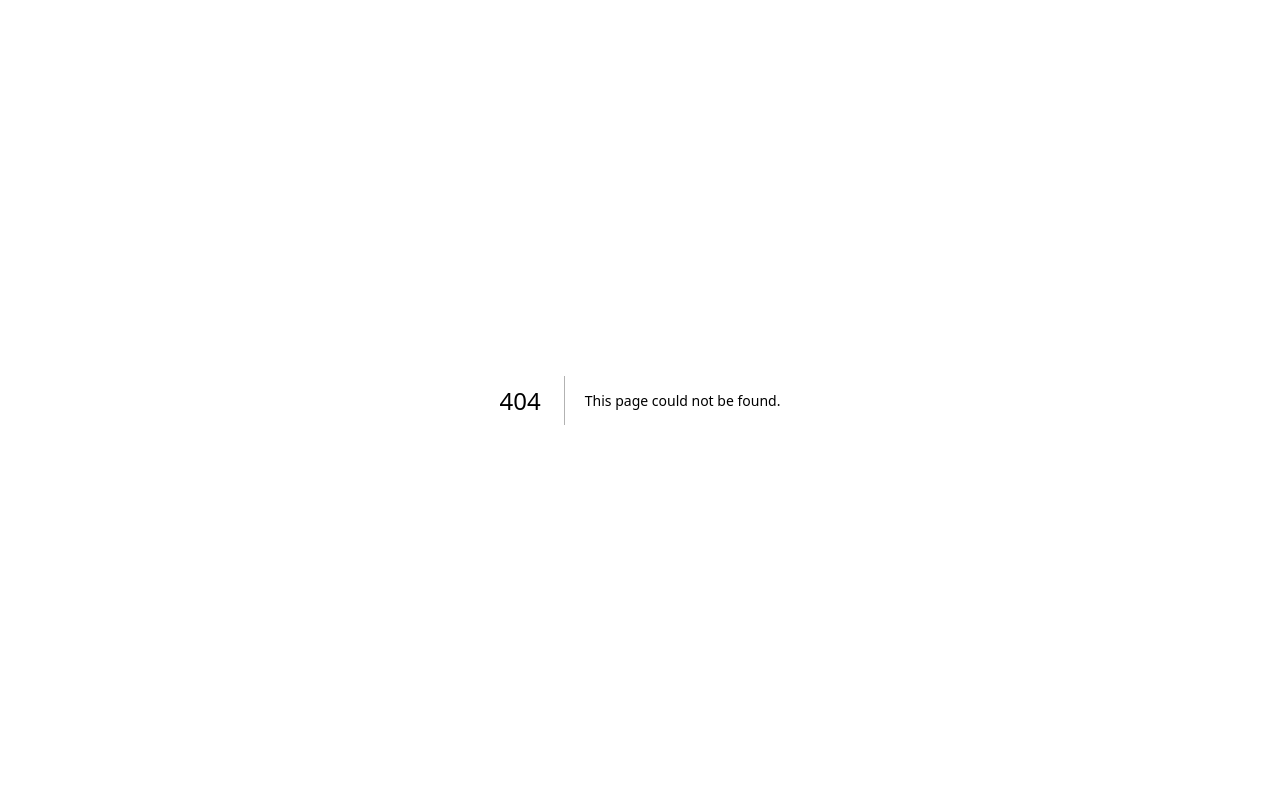
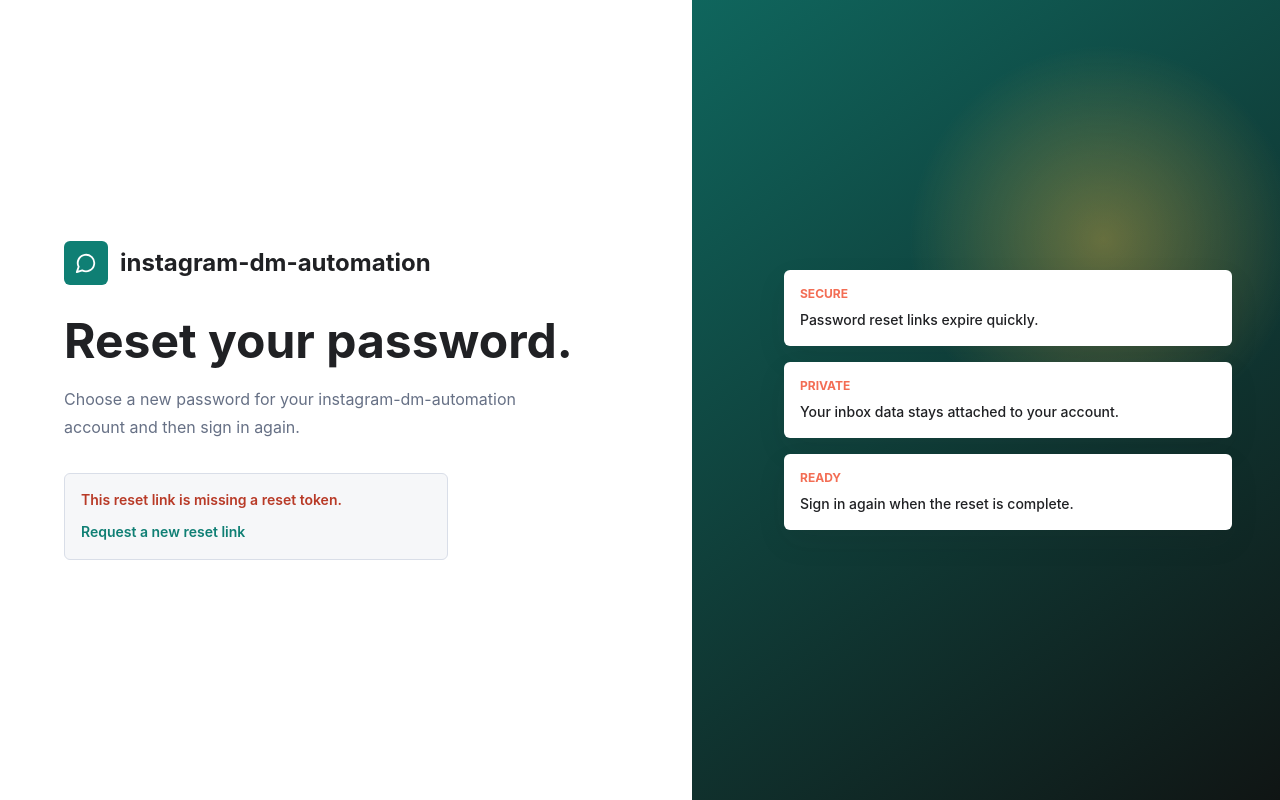
Before and after one commit to Vaibhavdixit1/instagram-dm-automation, a Next.js app: page /reset-password in a window 1280 px wide. Before the commit this address had no page. Built offline with nearby package versions, Linux system fonts and the light colour scheme.

Commit message:
some changes

```diff
--- /dev/null
+++ b/src/app/logs/page.tsx
@@ -0,0 +1,80 @@
+"use client";
+
+import { useEffect, useState } from "react";
+import { AppShell } from "@/components/AppShell";
+import { EmptyState } from "@/components/EmptyState";
+import { PageHeader } from "@/components/PageHeader";
+import { formatDate } from "@/lib/format";
+import { useInboxStore } from "@/lib/store";
+import type { DmLog } from "@/lib/types";
+
+export default function LogsPage() {
+  const { accounts, rules, logs } = useInboxStore();
+  const [serverLogs, setServerLogs] = useState<DmLog[]>([]);
+  const visibleLogs = serverLogs.length ? serverLogs : logs;
+  const accountNames = new Map(accounts.map((account) => [account.id, `@${account.instagramUsername}`]));
+  const ruleNames = new Map(rules.map((rule) => [rule.id, rule.name]));
+
+  useEffect(() => {
+    async function loadLogs() {
+      const response = await fetch("/api/logs").catch(() => null);
+      const payload = (await response?.json().catch(() => null)) as { logs?: DmLog[] } | null;
+      if (payload?.logs) {
+        setServerLogs(payload.logs);
+      }
+    }
+
+    loadLogs();
+  }, []);
+
+  return (
+    <AppShell>
+      <PageHeader title="Delivery logs" eyebrow="Logs" />
+      {visibleLogs.length === 0 ? (
+        <EmptyState title="No delivery logs" />
+      ) : (
+        <div className="table-shell overflow-x-auto">
+          <table className="w-full min-w-[1080px] border-collapse text-left text-sm">
+            <thead className="bg-panel text-xs uppercase text-muted">
+              <tr>
+                <th className="px-4 py-3">Created time</th>
+                <th className="px-4 py-3">Account</th>
+                <th className="px-4 py-3">Rule</th>
+                <th className="px-4 py-3">Source</th>
+                <th className="px-4 py-3">Trigger text</th>
+                <th className="px-4 py-3">Message</th>
+                <th className="px-4 py-3">Recipient ID</th>
+                <th className="px-4 py-3">Status</th>
+                <th className="px-4 py-3">Error</th>
+              </tr>
+            </thead>
+            <tbody>
+              {visibleLogs.map((log) => (
+                <tr key={log.id} className="border-t border-line">
+                  <td className="px-4 py-3 text-muted">{formatDate(log.createdAt)}</td>
+                  <td className="px-4 py-3 font-semibold text-ink">{accountNames.get(log.accountId) ?? "Deleted account"}</td>
+                  <td className="px-4 py-3 text-muted">{log.ruleId ? ruleNames.get(log.ruleId) ?? "Deleted rule" : "No match"}</td>
+                  <td className="px-4 py-3 text-muted">{log.triggerSource}</td>
+                  <td className="max-w-xs px-4 py-3 text-muted">{log.triggerText}</td>
+                  <td className="max-w-xs px-4 py-3 text-muted">
+                    <div className="line-clamp-2">{log.messageText}</div>
+                    {log.linkUrl ? (
+                      <div className="mt-1 text-xs font-semibold text-ink">{log.linkButtonText ?? "Open link"}</div>
+                    ) : null}
+                  </td>
+                  <td className="px-4 py-3 text-muted">{log.recipientId}</td>
+                  <td className="px-4 py-3">
+                    <span className={`status-pill ${log.status === "sent" ? "bg-[#e8f4f2] text-brand" : log.status === "failed" ? "bg-[#feece8] text-[#b83a27]" : "bg-[#fff5db] text-[#996b00]"}`}>
+                      {log.status}
+                    </span>
+                  </td>
+                  <td className="px-4 py-3 text-muted">{log.errorMessage ?? ""}</td>
+                </tr>
+              ))}
+            </tbody>
+          </table>
+        </div>
+      )}
+    </AppShell>
+  );
+}
--- /dev/null
+++ b/src/app/reset-password/page.tsx
@@ -0,0 +1,150 @@
+"use client";
+
+import { KeyRound, MessageCircle } from "lucide-react";
+import Link from "next/link";
+import { useSearchParams } from "next/navigation";
+import { FormEvent, Suspense, useMemo, useState } from "react";
+import { toast } from "react-toastify";
+import { Button } from "@/components/Button";
+import { resetPasswordWithToken } from "@/lib/insforge-client";
+
+function ResetPasswordContent() {
+  const searchParams = useSearchParams();
+  const token = searchParams.get("token") ?? searchParams.get("otp");
+  const status = searchParams.get("insforge_status");
+  const type = searchParams.get("insforge_type");
+  const providerError = searchParams.get("insforge_error");
+  const [password, setPassword] = useState("");
+  const [confirmPassword, setConfirmPassword] = useState("");
+  const [complete, setComplete] = useState(false);
+  const [busy, setBusy] = useState(false);
+
+  const linkError = useMemo(() => {
+    if (providerError) {
+      return providerError;
+    }
+
+    if (status === "error") {
+      return "This reset link could not be used. Request a new password reset email.";
+    }
+
+    if (type && type !== "reset_password") {
+      return "This link is not a password reset link.";
+    }
+
+    if (!token) {
+      return "This reset link is missing a reset token.";
+    }
+
+    return null;
+  }, [providerError, status, token, type]);
+
+  const submitReset = async (event: FormEvent<HTMLFormElement>) => {
+    event.preventDefault();
+    if (!token) {
+      return;
+    }
+
+    if (password !== confirmPassword) {
+      toast.error("Passwords do not match.");
+      return;
+    }
+
+    setBusy(true);
+    try {
+      await resetPasswordWithToken(password, token);
+      setComplete(true);
+    } catch (error) {
+      toast.error(error instanceof Error ? error.message : "Could not reset password.");
+    } finally {
+      setBusy(false);
+    }
+  };
+
+  return (
+    <main className="grid min-h-screen grid-cols-1 bg-white lg:grid-cols-[1fr_0.85fr]">
+      <section className="flex min-h-[55vh] items-center px-6 py-12 sm:px-10 lg:min-h-screen lg:px-16">
+        <div className="w-full max-w-xl">
+          <Link className="mb-8 inline-flex items-center gap-3 text-ink" href="/login">
+            <span className="grid size-11 place-items-center rounded-md bg-brand text-white">
+              <MessageCircle size={22} />
+            </span>
+            <span className="text-2xl font-bold">instagram-dm-automation</span>
+          </Link>
+
+          <h1 className="text-4xl font-bold leading-tight text-ink sm:text-5xl">
+            Reset your password.
+          </h1>
+          <p className="mt-5 max-w-lg text-base leading-7 text-muted">
+            Choose a new password for your instagram-dm-automation account and then sign in again.
+          </p>
+
+          {complete ? (
+            <div className="mt-8 max-w-sm rounded-md border border-line bg-panel p-4">
+              <p className="text-sm font-semibold text-ink">Your password has been reset.</p>
+              <Button className="mt-3 h-10" onClick={() => window.location.assign("/login")}>
+                Back to sign in
+              </Button>
+            </div>
+          ) : linkError ? (
+            <div className="mt-8 max-w-sm rounded-md border border-line bg-panel p-4">
+              <p className="text-sm font-semibold text-[#b83a27]">{linkError}</p>
+              <Link className="mt-3 inline-flex text-sm font-semibold text-brand" href="/login">
+                Request a new reset link
+              </Link>
+            </div>
+          ) : (
+            <form className="mt-8 max-w-sm space-y-3" onSubmit={submitReset}>
+              <input
+                className="h-11 w-full rounded-md border border-line px-3 text-sm font-medium outline-none focus:border-brand"
+                placeholder="New password"
+                type="password"
+                value={password}
+                onChange={(event) => setPassword(event.target.value)}
+              />
+              <input
+                className="h-11 w-full rounded-md border border-line px-3 text-sm font-medium outline-none focus:border-brand"
+                placeholder="Confirm new password"
+                type="password"
+                value={confirmPassword}
+                onChange={(event) => setConfirmPassword(event.target.value)}
+              />
+              <Button
+                className="h-11 w-full"
+                disabled={busy || !password || !confirmPassword}
+              >
+                <KeyRound size={18} />
+                Reset password
+              </Button>
+            </form>
+          )}
+        </div>
+      </section>
+      <section className="relative hidden overflow-hidden bg-[#101514] lg:block">
+        <div className="absolute inset-0 bg-[radial-gradient(circle_at_70%_30%,rgba(244,183,64,0.38),transparent_28%),linear-gradient(145deg,rgba(15,127,116,0.76),rgba(16,21,20,0.95))]" />
+        <div className="relative flex h-full items-center px-12">
+          <div className="w-full space-y-4">
+            {[
+              ["secure", "Password reset links expire quickly."],
+              ["private", "Your inbox data stays attached to your account."],
+              ["ready", "Sign in again when the reset is complete."],
+            ].map(([keyword, reply]) => (
+              <div key={keyword} className="ml-auto max-w-md rounded-md bg-white p-4 shadow-soft">
+                <div className="text-xs font-bold uppercase text-coral">{keyword}</div>
+                <div className="mt-2 text-sm font-medium text-ink">{reply}</div>
+              </div>
+            ))}
+          </div>
+        </div>
+      </section>
+    </main>
+  );
+}
+
+export default function ResetPasswordPage() {
+  return (
+    <Suspense fallback={<main className="min-h-screen bg-white" />}>
+      <ResetPasswordContent />
+    </Suspense>
+  );
+}
```
